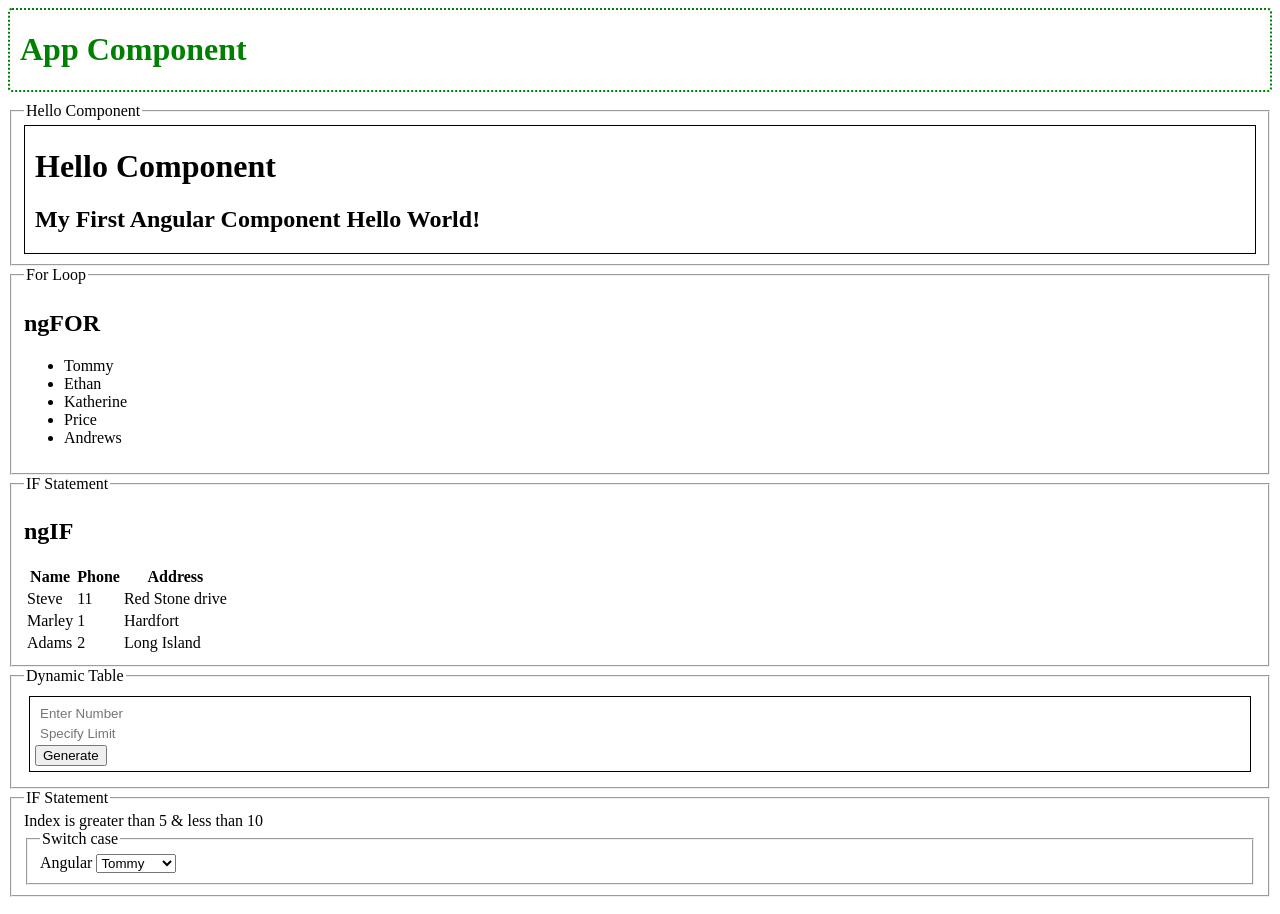
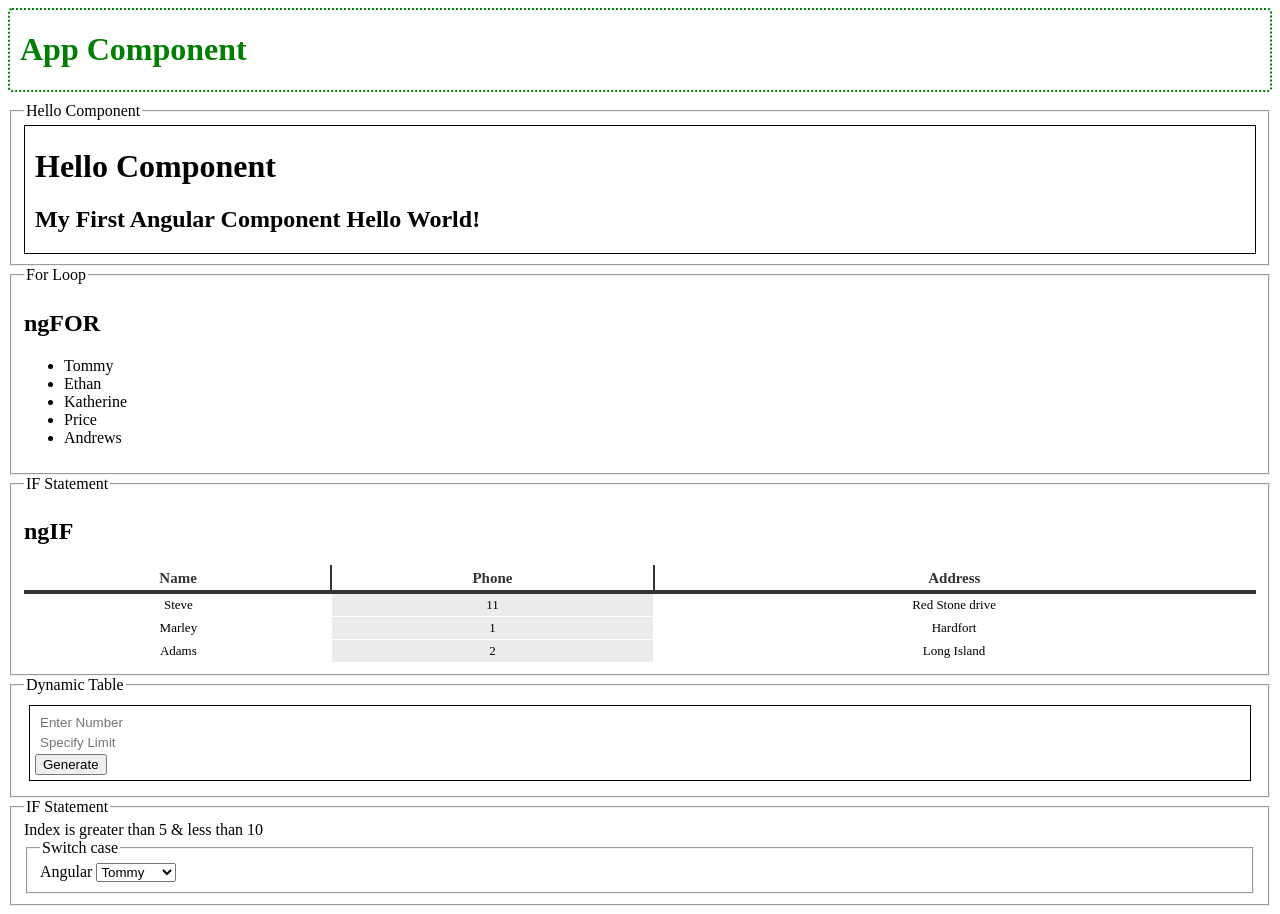
Before and after one commit to mohsinkd786/angular, an Angular app in the folder hello-angular/: page / in a window 1280 px wide. Built offline with nearby package versions, Linux system fonts and the light colour scheme.

Commit message:
Table styling

```diff
--- a/hello-angular/src/app/user/user.component.css
+++ b/hello-angular/src/app/user/user.component.css
@@ -0,0 +1,40 @@
+table.user-data {
+border: 2px solid #FFFFFF;
+width: 100%;
+text-align: center;
+border-collapse: collapse;
+}
+table.user-data td, table.user-data th {
+border: 1px solid #FFFFFF;
+padding: 3px 4px;
+}
+table.user-data tbody td {
+font-size: 13px;
+}
+table.user-data td:nth-child(even) {
+background: #EBEBEB;
+}
+table.user-data thead {
+background: #FFFFFF;
+border-bottom: 4px solid #333333;
+}
+table.user-data thead th {
+font-size: 15px;
+font-weight: bold;
+color: #333333;
+text-align: center;
+border-left: 2px solid #333333;
+}
+table.user-data thead th:first-child {
+border-left: none;
+}
+
+table.user-data tfoot {
+font-size: 14px;
+font-weight: bold;
+color: #333333;
+border-top: 4px solid #333333;
+}
+table.user-data tfoot td {
+font-size: 14px;
+}
--- a/hello-angular/src/app/user/user.component.html
+++ b/hello-angular/src/app/user/user.component.html
@@ -13,7 +13,8 @@
 <div>
   <span *ngIf="showTable; then table else notable" ></span>
     <ng-template #table>
-      <table>
+      <table class='user-data'>
+        <thead>
         <tr>
           <th>
             Name
@@ -25,6 +26,8 @@
             Address
           </th>
         </tr>
+      </thead>
+        <tbody>
         <tr *ngFor="let u of users ">
             <td>
                 {{u.name}}
@@ -36,6 +39,7 @@
                 {{u.address}}
               </td>
         </tr>
+      </tbody>
       </table>
     </ng-template>
     <ng-template #notable>{{noTableMessage}}</ng-template>
```
